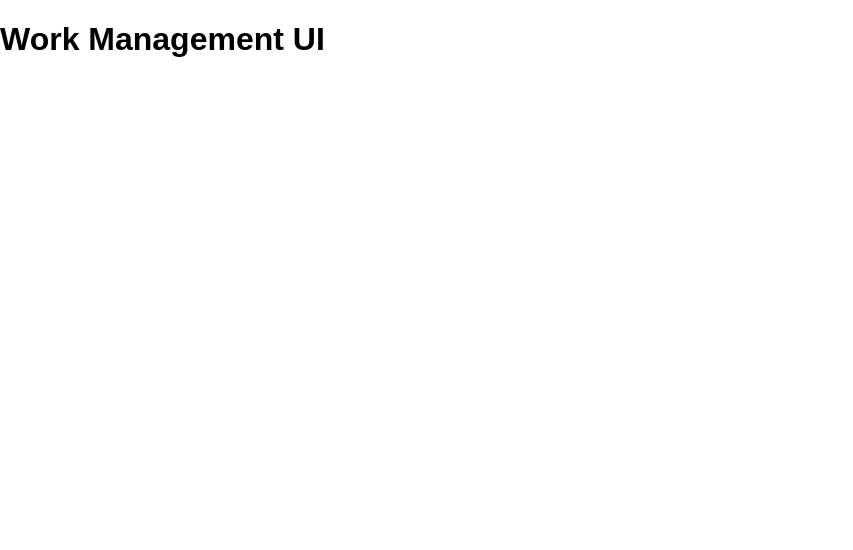
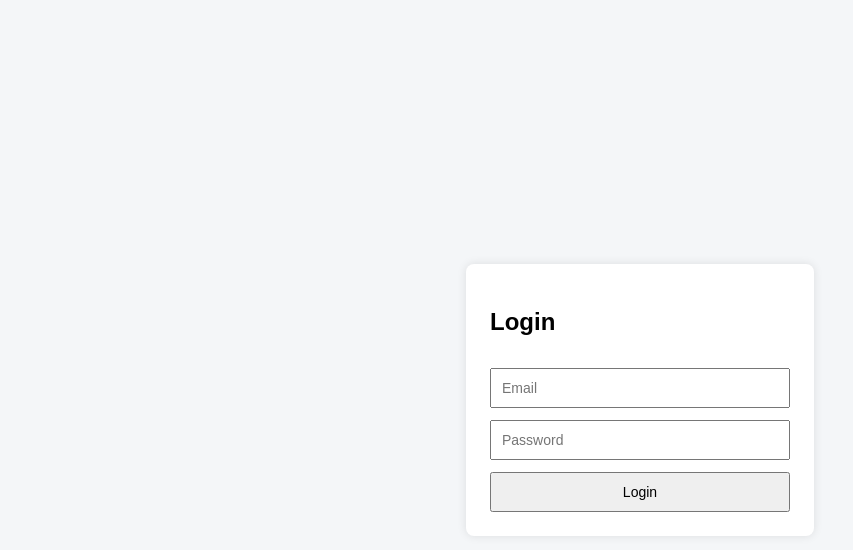
Before and after one commit to utkarsh339/work-management-system, a React (Vite) app in the folder work-management-ui/: page / in a window 1280 px wide. Shown: the top 550 px of the page, without its empty margins (0-853 px from the left). Built offline with nearby package versions, Linux system fonts and the light colour scheme.

Commit message:
Basic Login Page UI with useState

```diff
--- a/work-management-ui/src/App.jsx
+++ b/work-management-ui/src/App.jsx
@@ -1,7 +1,9 @@
+import Login from "./pages/Login.jsx";
+
 function App() {
   return (
     <div>
-      <h1>Work Management UI</h1>
+      <Login />
     </div>
   );
 }
--- /dev/null
+++ b/work-management-ui/src/pages/Login.jsx
@@ -0,0 +1,70 @@
+import { useState } from "react";
+
+function Login() {
+  let [email, setEmail] = useState("");
+  let [password, setPassword] = useState("");
+
+  const handleSubmit = (e) => {
+    e.preventDefault();
+    console.log("Email: ", email);
+    console.log("Password: ", password);
+  };
+
+  return (
+    <div style={styles.container}>
+      <form style={styles.form} onSubmit={handleSubmit}>
+        <h2>Login</h2>
+        <input
+          type="email"
+          value={email}
+          placeholder="Email"
+          style={styles.input}
+          required
+          onChange={(e) => setEmail(e.target.value)}
+        />
+        <input
+          type="password"
+          placeholder="Password"
+          value={password}
+          style={styles.input}
+          onChange={(e) => setPassword(e.target.value)}
+        />
+
+        <button style={styles.button} type="submit">
+          Login
+        </button>
+      </form>
+    </div>
+  );
+}
+
+const styles = {
+  container: {
+    height: "100vh",
+    display: "flex",
+    alignItems: "center",
+    justifyContent: "center",
+    backgroundColor: "#f4f6f8",
+  },
+  form: {
+    width: "300px",
+    padding: "24px",
+    backgroundColor: "#fff",
+    borderRadius: "8px",
+    boxShadow: "0 0 10px rgba(0,0,0,0.1)",
+    display: "flex",
+    flexDirection: "column",
+    gap: "12px",
+  },
+  input: {
+    padding: "10px",
+    fontSize: "14px",
+  },
+  button: {
+    padding: "10px",
+    fontSize: "14px",
+    cursor: "pointer",
+  },
+};
+
+export default Login;
```
